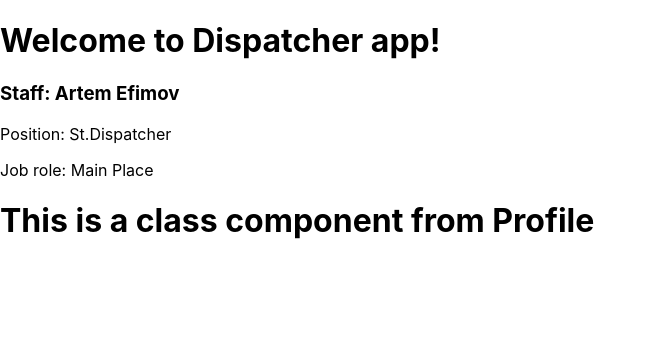
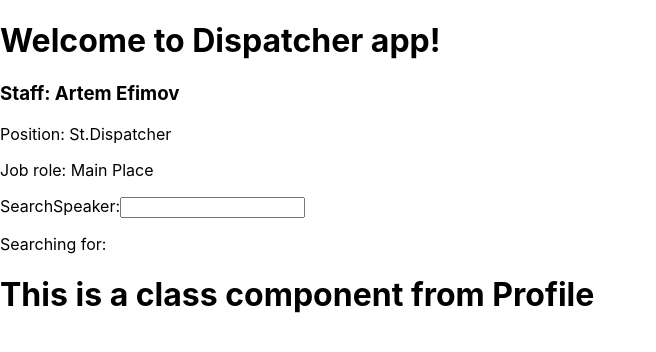
Before and after one commit to MyodsOnline/Flask_React, a React (Create React App) app in the folder frontend/: page / in a window 1280 px wide. Shown: the top 352 px of the page, without its empty margins (0-656 px from the left). Built offline with nearby package versions, Linux system fonts and the light colour scheme.

Commit message:
end chapter two

```diff
--- a/frontend/src/App.js
+++ b/frontend/src/App.js
@@ -1,9 +1,10 @@
 import './App.css';
 import React from 'react';
 import Profile from './Profile';
+import SearchSpeaker from './SearchSpeaker/SearchSpeaker';
 
 
-function SpreakerProfile(props) {
+const SpreakerProfile = (props) => {
   return(
     <>
       <h3>Staff: {props.name}</h3>
@@ -23,6 +24,7 @@ function App() {
           jobTitle='St.Dispatcher'
           role='Main Place'
         />
+      <SearchSpeaker />
       <Profile />
     </div>
   );
--- /dev/null
+++ b/frontend/src/SearchSpeaker/SearchSpeaker.js
@@ -0,0 +1,16 @@
+import React, {useState} from "react"
+
+const SearchSpeaker = () => {
+    const [searchText, setSearchText] = useState('');
+    return(
+        <div>
+            <label htmlFor="search">SearchSpeaker:</label>
+            <input id="search" type="text" onChange={
+                e => setSearchText(e.target.value)
+            } />
+            <p>Searching for: <b>{searchText}</b></p>
+        </div>
+    );
+}
+
+export default SearchSpeaker
```
